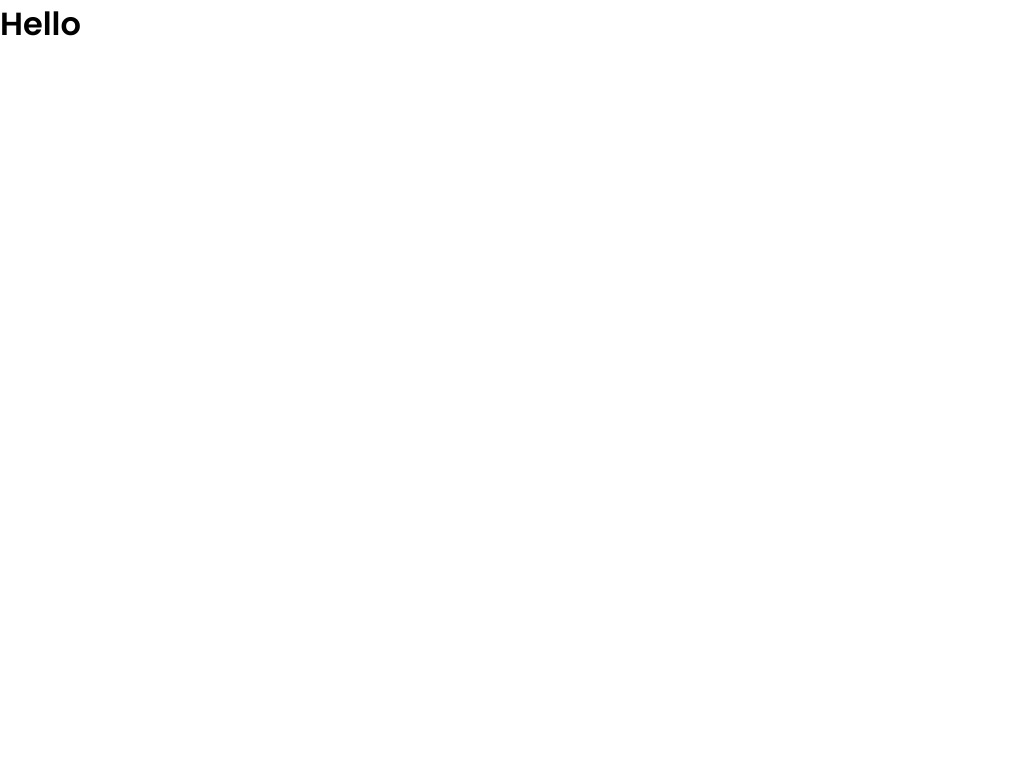
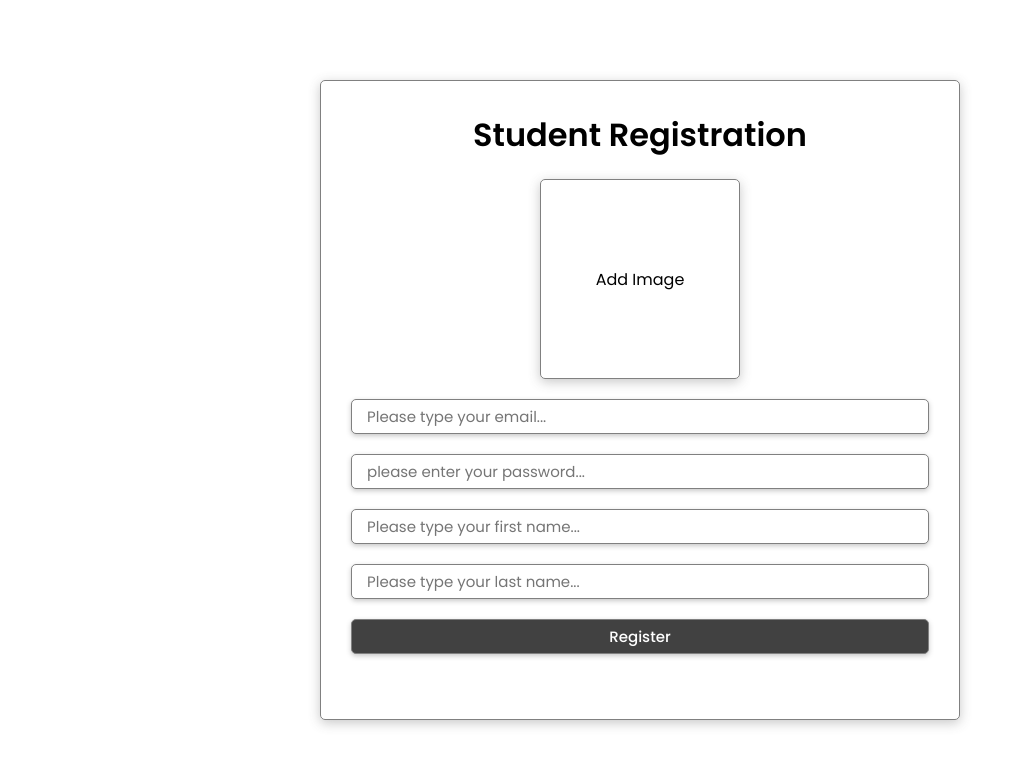
Before and after one commit to smolLloren/InterLog, a React (Create React App) app: page / in a window 1280 px wide. Shown: the top 766 px of the page, without its empty margins (0-1025 px from the left). Built offline with nearby package versions, Linux system fonts and the light colour scheme.

Commit message:
UI created

```diff
--- a/src/App.js
+++ b/src/App.js
@@ -1,7 +1,10 @@
+import "./index.css";
+import Register from "../src/pages/register";
+
 function App() {
     return (
         <div className="App">
-            <h1>Hello</h1>
+            <Register />
         </div>
     );
 }
--- /dev/null
+++ b/src/pages/register.js
@@ -0,0 +1,23 @@
+import React from "react";
+import "../styles/register.css";
+
+function register() {
+    return (
+        <div className="register-page">
+            <div className="details-container">
+                <h1>Student Registration</h1>
+                <div className="add-image">Add Image</div>
+                <input type="email" placeholder="Please type your email..." />
+                <input
+                    type="password"
+                    placeholder="please enter your password..."
+                />
+                <input type="text" placeholder="Please type your first name..."/>
+                <input type="text" placeholder="Please type your last name..."/>
+                <button>Register</button>
+            </div>
+        </div>
+    );
+}
+
+export default register;
--- /dev/null
+++ b/src/styles/register.css
@@ -0,0 +1,57 @@
+.register-page {
+    height: 100vh;
+    display: flex;
+    align-items: center;
+    justify-content: center;
+}
+
+.register-page .details-container {
+    border: 1px solid gray;
+    border-radius: 5px;
+    box-shadow: 0px 3px 12px rgba(73, 73, 73, 0.3);
+    height: 80%;
+    width: 50%;
+    padding: 30px;
+    display: flex;
+    flex-direction: column;
+    gap: 20px;
+    align-items: center;
+}
+
+.register-page .details-container .add-image {
+    height: 200px;
+    width: 200px;
+    border: 1px solid gray;
+    border-radius: 5px;
+    box-shadow: 0px 3px 12px rgba(73, 73, 73, 0.3);
+    display: flex;
+    align-items: center;
+    justify-content: center;
+    cursor: pointer;
+}
+
+.register-page .details-container input {
+    padding: 5px 15px;
+    font-size: 15px;
+    width: 100%;
+    border: 1px solid gray;
+    border-radius: 5px;
+    box-shadow: 0px 2px 5px rgba(73, 73, 73, 0.3);
+}
+
+.register-page .details-container button {
+    width: 100%;
+    padding: 5px 15px;
+    font-size: 15px;
+    background-color: rgb(65, 65, 65);
+    color: white;
+    font-weight: 500;
+    border: 1px solid gray;
+    border-radius: 5px;
+    box-shadow: 0px 2px 5px rgba(73, 73, 73, 0.3);
+    cursor: pointer;
+}
+
+.register-page .details-container button:hover {
+    background-color: rgb(88, 88, 88);
+}
```
